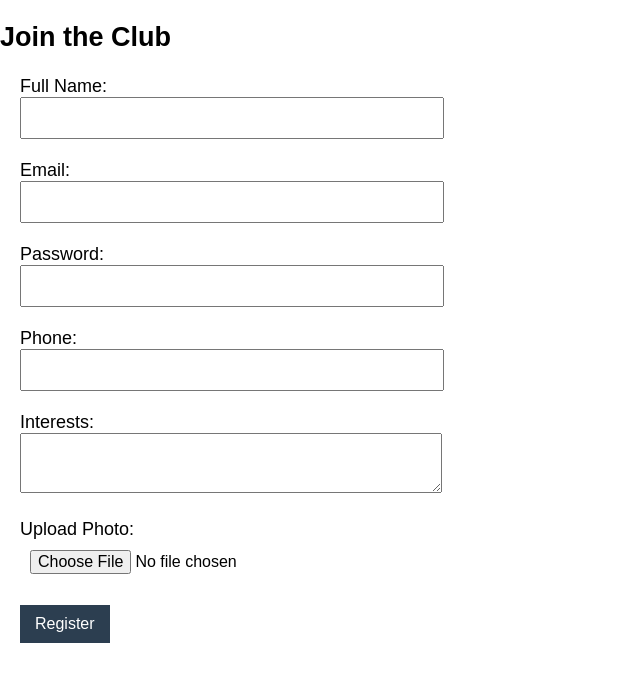
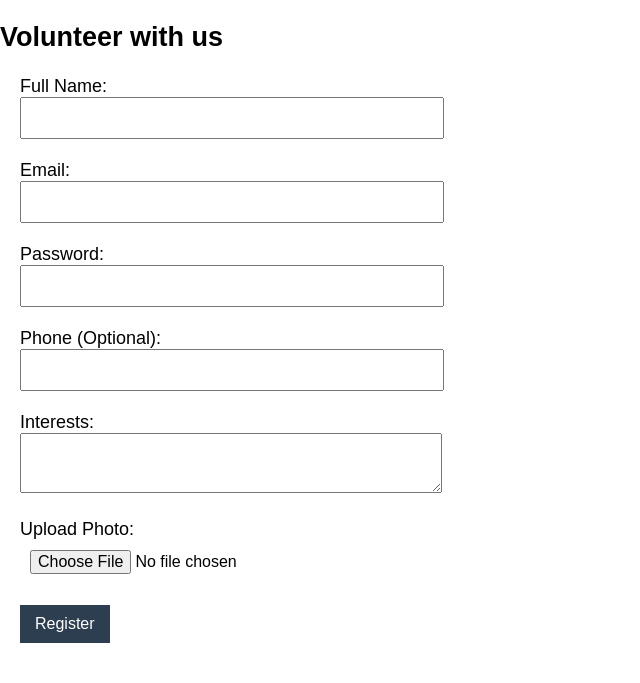
Before and after one commit to hmmariwan/club-website, a Flask app: page /join in a window 1280 px wide. Shown: the part 80-763 px from the top of the page, without its empty margins (0-640 px from the left). Run offline with Flask 3, Linux system fonts and the light colour scheme; some libraries are stand-ins or nearby versions.

Commit message:
editing the join page

```diff
--- a/templates/join.html
+++ b/templates/join.html
@@ -2,7 +2,7 @@
 
 {% block content %}
 
-<h2>Join the Club</h2>
+<h2>Volunteer with us</h2>
 
 {% if error %}
 <p style="color:red;">{{ error }}</p>
@@ -19,7 +19,7 @@
     <label>Password:</label><br>
     <input type="password" name="password" required><br><br>
 
-    <label>Phone:</label><br>
+    <label>Phone (Optional):</label><br>
     <input type="text" name="phone"><br><br>
 
     <label>Interests:</label><br>
```
